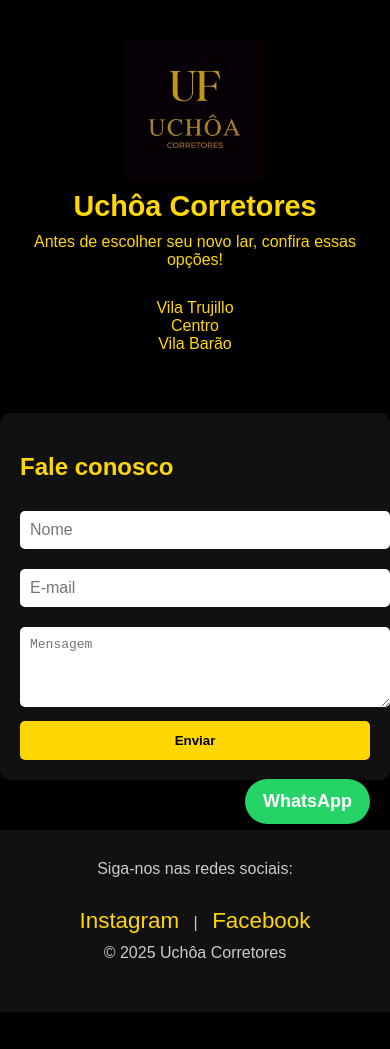
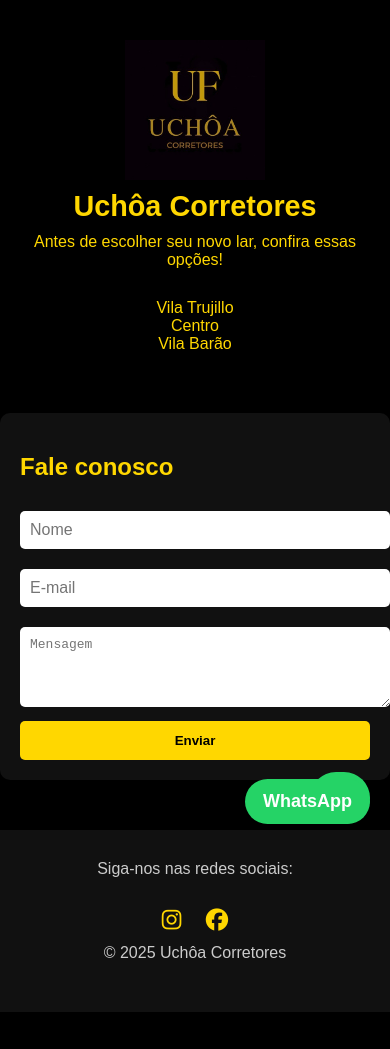
Before and after one commit to 26292025/uchoa-site, a plain HTML site: page index (2).html in a window 390 px wide. Shown: the top 1049 px of the page. Before the commit the page ends 1012 px from the top, so only its background shows below. Drawn offline with Linux system fonts and the light colour scheme.

Commit message:
Update index (2).html

```diff
--- a/index (2).html
+++ b/index (2).html
@@ -1,4 +1,135 @@
+<!DOCTYPE html>
+<html lang="pt-BR">
+<head>
+    <meta charset="UTF-8">
+    <title>Uchôa Corretores</title>
+    <meta name="viewport" content="width=device-width, initial-scale=1.0">
+    <!-- Font Awesome -->
+    <link rel="stylesheet" href="https://cdnjs.cloudflare.com/ajax/libs/font-awesome/6.5.0/css/all.min.css">
+    <style>
+        body {
+            background-color: #000;
+            color: #FFD700;
+            font-family: Arial, sans-serif;
+            margin: 0;
+            padding: 0;
+            text-align: center;
+        }
+        header {
+            padding: 20px;
+        }
+        img {
+            width: 180px;
+            margin-top: 20px;
+        }
+        h1 {
+            font-size: 2.2em;
+            margin: 0.2em 0;
+        }
+        p {
+            font-size: 1.2em;
+            margin: 10px 0 30px;
+        }
+        ul {
+            list-style: none;
+            padding: 0;
+            font-size: 1.1em;
+            margin-bottom: 40px;
+        }
+        form {
+            max-width: 400px;
+            margin: 0 auto 50px;
+            text-align: left;
+            background-color: #111;
+            padding: 20px;
+            border-radius: 10px;
+        }
+        input, textarea {
+            width: 100%;
+            padding: 10px;
+            margin: 10px 0;
+            border: none;
+            border-radius: 5px;
+            font-size: 1em;
+        }
+        button {
+            width: 100%;
+            background-color: #FFD700;
+            color: #000;
+            padding: 12px;
+            border: none;
+            border-radius: 5px;
+            font-weight: bold;
+            cursor: pointer;
+        }
+        footer {
+            background-color: #111;
+            color: #ccc;
+            padding: 20px 0;
+        }
+        .social-icons a {
+            margin: 0 10px;
+            color: #FFD700;
+            text-decoration: none;
+            font-size: 1.8em;
+        }
+        .whatsapp-float {
+            position: fixed;
+            bottom: 20px;
+            right: 20px;
+            background-color: #25D366;
+            color: white;
+            border-radius: 50px;
+            padding: 12px 18px;
+            font-size: 18px;
+            font-weight: bold;
+            text-decoration: none;
+            z-index: 999;
+        }
+        .whatsapp-float i {
+            font-size: 1.5em;
+        }
+        @media (max-width: 600px) {
+            h1 { font-size: 1.8em; }
+            p, ul { font-size: 1em; }
+            img { width: 140px; }
+        }
+    </style>
+</head>
+<body>
+    <header>
+        <img src="logo_uf_dourado.png" alt="Logo UF">
+        <h1>Uchôa Corretores</h1>
+        <p>Antes de escolher seu novo lar, confira essas opções!</p>
+        <ul>
+            <li>Vila Trujillo</li>
+            <li>Centro</li>
+            <li>Vila Barão</li>
+        </ul>
+    </header>
 
+    <form>
+        <h2>Fale conosco</h2>
+        <input type="text" placeholder="Nome" required>
+        <input type="email" placeholder="E-mail" required>
+        <textarea rows="4" placeholder="Mensagem" required></textarea>
+        <button type="submit">Enviar</button>
+    </form>
+
+    <footer>
+        <p>Siga-nos nas redes sociais:</p>
+        <div class="social-icons">
+            <a href="https://www.instagram.com/seuusuario" target="_blank"><i class="fab fa-instagram"></i></a>
+            <a href="https://www.facebook.com/seupagina" target="_blank"><i class="fab fa-facebook"></i></a>
+        </div>
+        <p>&copy; 2025 Uchôa Corretores</p>
+    </footer>
+
+    <a class="whatsapp-float" href="https://wa.me/5515999990000" target="_blank">
+        <i class="fab fa-whatsapp"></i>
+    </a>
+</body>
+</html>
 <!DOCTYPE html>
 <html lang="pt-BR">
 <head>
```
